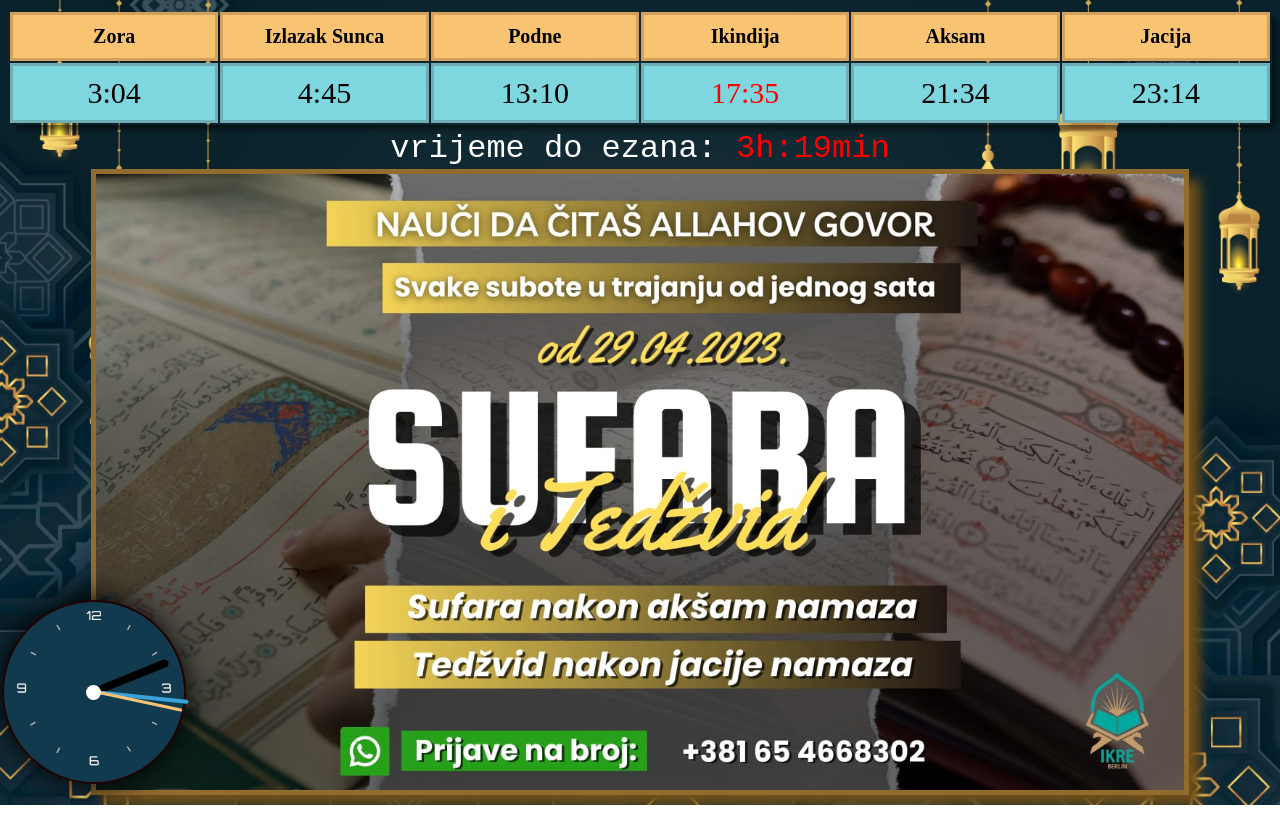
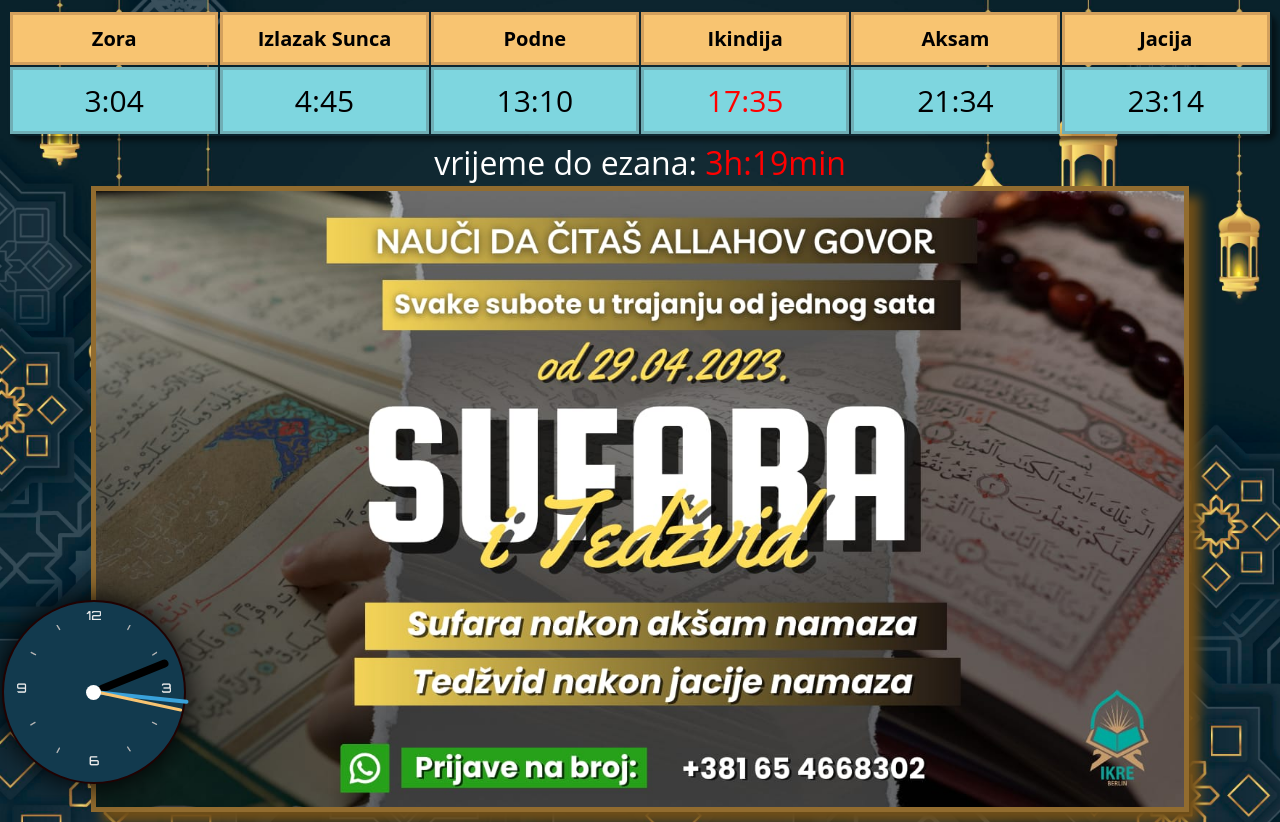
Before and after one commit to HamzaPrivate/moschee_display, a plain HTML site: page demo.html in a window 1280 px wide. Drawn offline with Linux system fonts and the light colour scheme.

Commit message:
font change

```diff
--- a/stylesheet.css
+++ b/stylesheet.css
@@ -3,7 +3,7 @@ body {
     justify-content: center;
     flex-direction: column;
     padding-top: 2px;
-    font-family: Arial, Helvetica, sans-serif;
+    font-family: 'Open Sans', sans-serif;
     font-size: xx-large;
     /* background-color: #ead5b4; */
     background-image: url(./pictures/misc/background.jpg);
@@ -12,7 +12,6 @@ body {
 }
 
 #prayerTable {
-    font-family: 'Amiri', serif;
     margin-bottom: 5px;
     border-radius: 10px;
     box-shadow: 5px 5px 5px #00000075;
@@ -53,7 +52,6 @@ body {
     display: flex;
     justify-content: center;
     color: white;
-    font-family: "Courier New", Courier, monospace;
 }
 
 #time{
```
